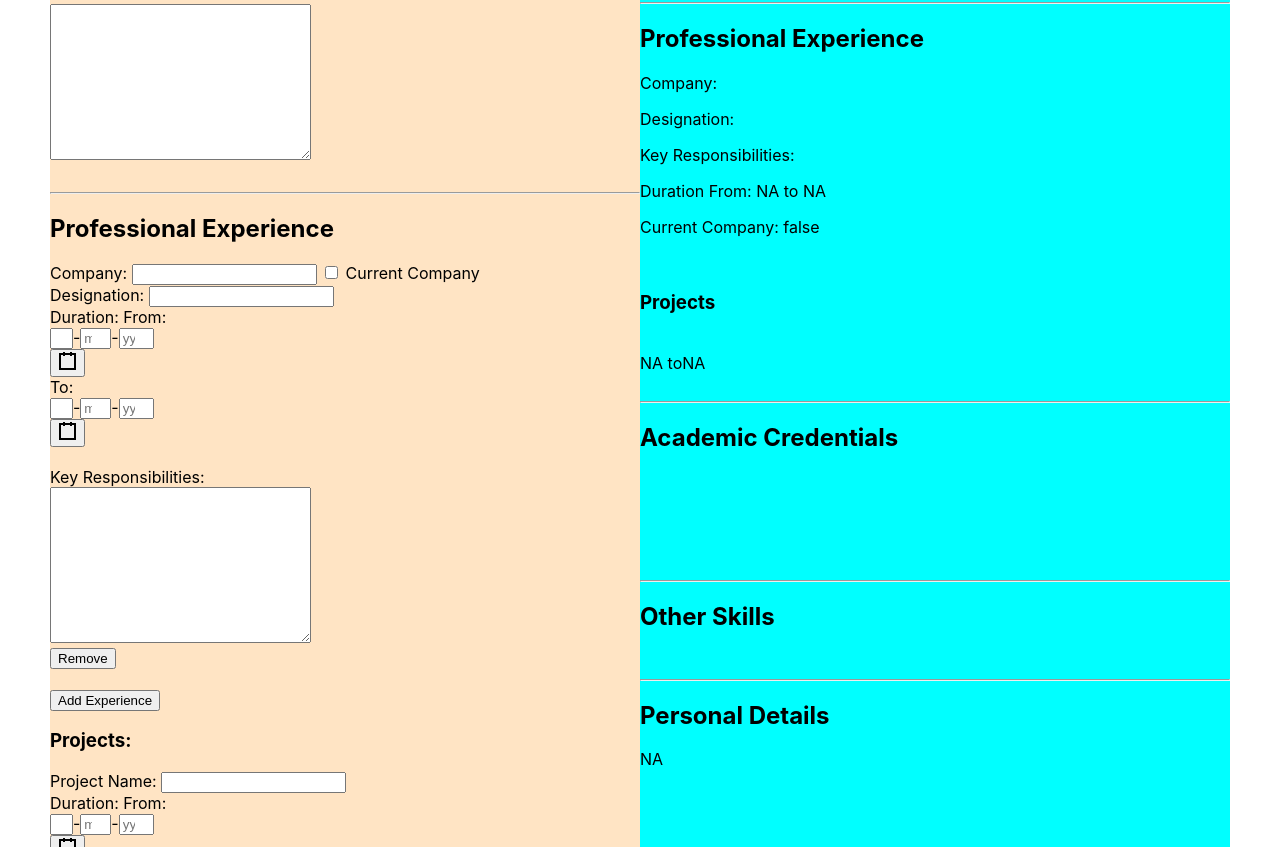
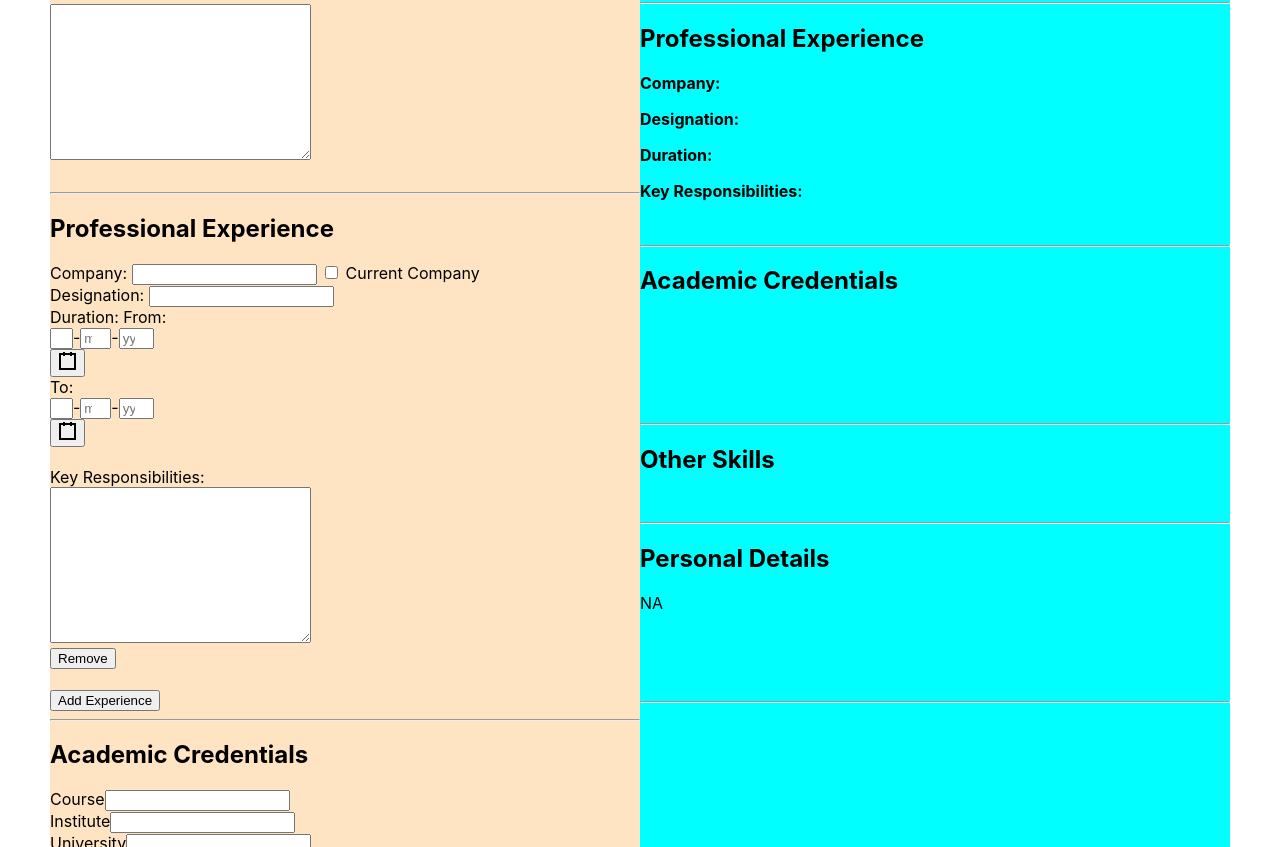
Before and after one commit to atiqur/resume-app, a React (Create React App) app: page / in a window 1280 px wide. Shown: the part 533-1380 px from the top of the page. Built offline with nearby package versions, Linux system fonts and the light colour scheme.

Commit message:
Add isCurrentCompany

```diff
--- a/src/components/add-experience.component.jsx
+++ b/src/components/add-experience.component.jsx
@@ -1,5 +1,6 @@
 import React from 'react';
 import DatePicker from 'react-date-picker';
+import AddProject from './add-project.component';
 
 const AddExperience = props => {
   return props.stateValue.map((e, i) => (
@@ -39,6 +40,8 @@ const AddExperience = props => {
         value={e.durationStartDate}
         onChange={value => props.changeStartDate(value, i)}
       />{' '}
+      {e.isCurrentCompany ? null : (
+        <span>
           <span>To: </span>
           <DatePicker
             name='durationEndDate'
@@ -49,7 +52,9 @@ const AddExperience = props => {
             clearIcon={null}
             value={e.durationEndDate}
             onChange={value => props.changeEndDate(value, i)}
-      />{' '}
+          />
+        </span>
+      )}{' '}
       <br />
       <label>Key Responsibilities: </label> <br />
       <textarea
@@ -59,6 +64,21 @@ const AddExperience = props => {
         onChange={props.onChange.bind(this, i)}
       />{' '}
       <br />
+      {/* <AddProject
+        name='projects'
+        projects={e.projects}
+        onChange={props.onChange.bind(this, i)}
+        changeProjectStartDate={value => props.changeProjectStartDate(value, i)}
+        changeProjectEndDate={value => props.changeProjectEndDate(value, i)}
+        removeProject={props.removeProject.bind(this, i)}
+      />
+      <br />
+      <input
+        type='button'
+        value='Add Project'
+        onClick={props.handleAddProject.bind(this)}
+      />{' '}
+      <br /> */}
       <input
         type='button'
         value='Remove'
--- /dev/null
+++ b/src/components/add-project.component.jsx
@@ -0,0 +1,58 @@
+import React from 'react';
+import DatePicker from 'react-date-picker';
+
+const AddProject = props => {
+  return props.projects.map((e, i) => (
+    <div key={i}>
+      <label>Project Name: </label>
+      <input
+        type='text'
+        name='projectName'
+        value={e.projectName || ''}
+        onChange={props.onChange.bind(this, i)}
+      />{' '}
+      <br />
+      <label>Duration: </label>
+      <label>From: </label>
+      <DatePicker
+        name='projectStartDate'
+        format='dd-MM-yyyy'
+        dayPlaceholder='dd'
+        monthPlaceholder='mm'
+        yearPlaceholder='yyyy'
+        clearIcon={null}
+        value={e.projectStartDate}
+        // onChange={value => props.changeProjectStartDate(value, i)}
+      />{' '}
+      <label>To: </label>
+      <DatePicker
+        name='projectEndDate'
+        format='dd-MM-yyyy'
+        dayPlaceholder='dd'
+        monthPlaceholder='mm'
+        yearPlaceholder='yyyy'
+        clearIcon={null}
+        value={e.projectEndDate}
+        // onChange={value => props.changeProjectEndDate(value, i)}
+      />{' '}
+      <br />
+      <label>Project Details: </label> <br />
+      <textarea
+        name='projectDetails'
+        id='projectDetails'
+        cols='30'
+        rows='10'
+        value={e.projectDetails || ''}
+        // onChange={props.onChange.bind(this, i)}
+      />
+      <br />
+      <input
+        type='button'
+        value='Remove'
+        onClick={props.removeProject.bind(this, i)}
+      />
+    </div>
+  ));
+};
+
+export default AddProject;
--- a/src/forms/resume-form.component.jsx
+++ b/src/forms/resume-form.component.jsx
@@ -23,12 +23,17 @@ class ResumeForm extends React.Component {
           isCurrentCompany: false,
           durationEndDate: undefined,
           keyResponsibilities: ''
+          // hasProjects: true,
+          // projects: [
+          //   {
+          //     projectName: '',
+          //     projectStartDate: undefined,
+          //     projectEndDate: undefined,
+          //     projectDetails: ''
+          //   }
+          // ]
         }
       ],
-      projectName: '',
-      projectStartDate: undefined,
-      projectEndDate: undefined,
-      projectDetails: '',
       course: '',
       institute: '',
       university: '',
@@ -123,6 +128,8 @@ class ResumeForm extends React.Component {
       experience[i].designation = value;
     } else if (name === 'keyResponsibilities') {
       experience[i].keyResponsibilities = value;
+    } else if (name === 'isCurrentCompany') {
+      experience[i].isCurrentCompany = !experience[i].isCurrentCompany;
     }
     this.setState({ experience });
   }
@@ -138,6 +145,18 @@ class ResumeForm extends React.Component {
     experience.splice(i, 1);
     this.setState({ experience });
   }
+
+  // addProject() {
+  //   this.setState(prevState => ({
+  //     project: [...prevState.project, {}]
+  //   }));
+  // }
+
+  // removeProject(i, count) {
+  //   let projects = [...this.state.experience[count].projects];
+  //   projects.splice(i, 1);
+  //   this.setState({ projects });
+  // }
 
   handleSubmit(event) {
     event.preventDefault();
@@ -256,6 +275,18 @@ class ResumeForm extends React.Component {
                   experience[i].durationEndDate = new Date(value);
                   this.setState({ experience });
                 }}
+                // handleAddProject={this.addProject.bind(this)}
+                // changeProjectStartDate={(value, i, count) => {
+                //   let projects = [...this.state.experience[count].projects];
+                //   projects[i].projectStartDate = new Date(value);
+                //   this.setState({ projects });
+                // }}
+                // changeProjectEndDate={(value, i, count) => {
+                //   let projects = [...this.state.experience[count].projects];
+                //   projects[i].projectEndDate = new Date(value);
+                //   this.setState({ projects });
+                // }}
+                // removeProject={this.removeProject.bind(this)}
                 removeExperience={this.removeExperience.bind(this)}
               />
               <br />
@@ -265,52 +296,7 @@ class ResumeForm extends React.Component {
                 onClick={this.addExperience.bind(this)}
               />{' '}
               <br />
-              <h3>Projects: </h3>
-              <label>Project Name: </label>
-              <input
-                type='text'
-                name='projectName'
-                value={this.state.projectName}
-                onChange={this.handleChange}
-              />{' '}
-              <br />
-              <label>Duration: </label>
-              <label>From: </label>
-              <DatePicker
-                name='projectStartDate'
-                format='dd-MM-yyyy'
-                dayPlaceholder='dd'
-                monthPlaceholder='mm'
-                yearPlaceholder='yyyy'
-                clearIcon={null}
-                value={this.state.projectStartDate}
-                onChange={value =>
-                  this.setState({ projectStartDate: new Date(value) })
-                }
-              />{' '}
-              <label>To: </label>
-              <DatePicker
-                name='projectEndDate'
-                format='dd-MM-yyyy'
-                dayPlaceholder='dd'
-                monthPlaceholder='mm'
-                yearPlaceholder='yyyy'
-                clearIcon={null}
-                value={this.state.projectEndDate}
-                onChange={value =>
-                  this.setState({ projectEndDate: new Date(value) })
-                }
-              />{' '}
-              <br />
-              <label>Project Details: </label> <br />
-              <textarea
-                name='projectDetails'
-                id='projectDetails'
-                cols='30'
-                rows='10'
-                value={this.state.projectDetails}
-                onChange={this.handleChange}
-              />
+              {/* Projects Handled */}
             </div>
             <hr />
             <div className='academic-credentials'>
--- a/src/forms/resume-view.component.jsx
+++ b/src/forms/resume-view.component.jsx
@@ -26,35 +26,59 @@ const ResumeView = props => {
       <h2>Professional Experience</h2>
       {props.experience.map(e => {
         if (!e.durationStartDate) {
-          var textDurationStartDate = 'NA';
+          var textDurationStartDate = '';
         } else {
           var textDurationStartDate = e.durationStartDate.toLocaleDateString(
             'en-IN'
           );
         }
         if (!e.durationEndDate) {
-          var textDurationEndDate = 'NA';
+          var textDurationEndDate = '';
         } else {
-          var textDurationEndDate = e.durationEndDate.toLocaleDateString(
-            'en-IN'
-          );
+          var textDurationEndDate =
+            ' to ' + e.durationEndDate.toLocaleDateString('en-IN');
         }
 
-        let text = `Company: ${e.companyName} \n
-          Designation: ${e.designation} \n
-          Key Responsibilities: ${e.keyResponsibilities} \n
-          Duration From: ${textDurationStartDate} to ${textDurationEndDate} \n
-          Current Company: ${e.isCurrentCompany} \n
-          `;
+        // let text = `Company: ${e.companyName} \n
+        //   Designation: ${e.designation} \n
+        //   Key Responsibilities: ${e.keyResponsibilities} \n
+        //   Duration From: ${textDurationStartDate} to ${textDurationEndDate} \n
+        //   Current Company: ${e.isCurrentCompany} \n
+        //   `;
 
-        let textInNewLines = text.split('\n').map(i => {
-          return <p>{i}</p>;
-        });
+        // let textInNewLines = text.split('\n').map(i => {
+        //   return <p>{i}</p>;
+        // });
 
-        return textInNewLines;
+        // return textInNewLines;
+        return (
+          <div>
+            <p>
+              {e.isCurrentCompany ? (
+                <strong>Current Company: </strong>
+              ) : (
+                <strong>Company: </strong>
+              )}
+              {e.companyName}
+            </p>
+            <p>
+              <strong>Designation: </strong>
+              {e.designation}
+            </p>
+            <p>
+              <strong>Duration: </strong>
+              {textDurationStartDate}
+              {textDurationEndDate}
+            </p>
+            <p>
+              <strong>Key Responsibilities: </strong>
+              {e.keyResponsibilities}
+            </p>
+          </div>
+        );
       })}{' '}
       <br />
-      <h3>Projects</h3>
+      {/* <h3>Projects</h3>
       {props.projectName} <br />
       {props.projectStartDate
         ? props.projectStartDate.toLocaleDateString('en-IN')
@@ -64,7 +88,7 @@ const ResumeView = props => {
         ? props.projectEndDate.toLocaleDateString('en-IN')
         : 'NA'}{' '}
       <br />
-      {props.projectDetails} <br />
+      {props.projectDetails} <br /> */}
       <hr />
       <h2>Academic Credentials</h2>
       {props.course} <br />
```
Lines whose indentation alone changed are shown as unchanged.
